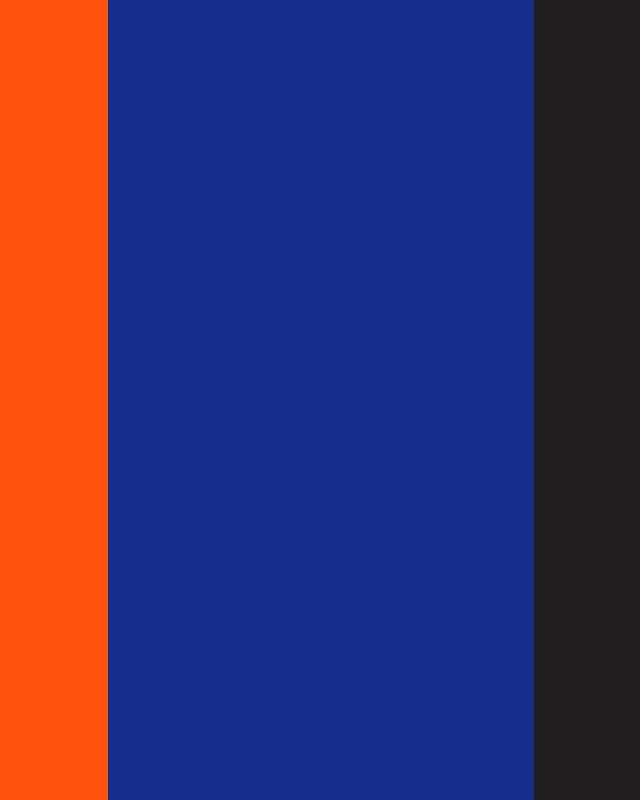
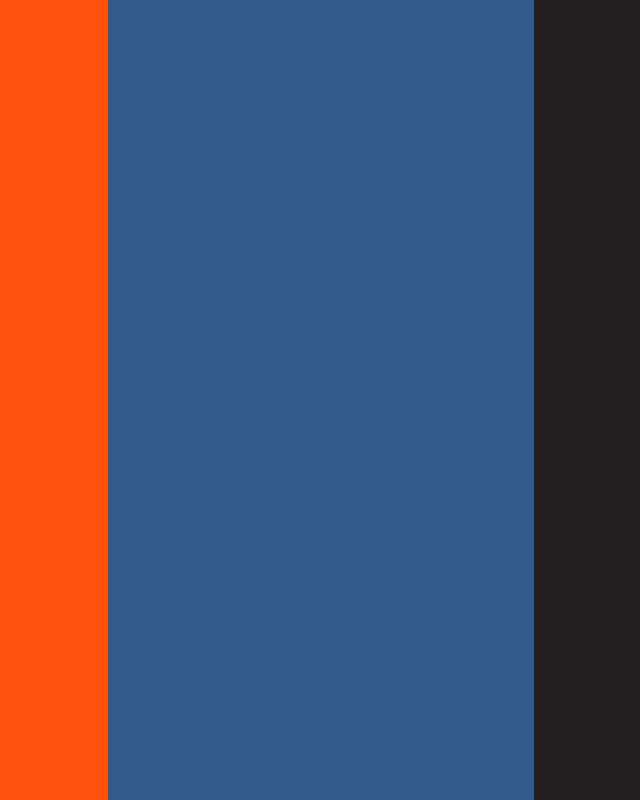
Before and after one commit to arafathossainadi/tp-color-scheme, a plain HTML site: page index.html in a window 1280 px wide. Shown: the whole page, without its empty margins (319-959 px from the left). Drawn offline with nearby package versions, Linux system fonts and the light colour scheme.

Commit message:
Update index.css

```diff
--- a/index.css
+++ b/index.css
@@ -7,7 +7,7 @@ body{
 }
 
 .two{
-	background-color: #162D8C;
+	background-color: #315b8a;
 	height: 100vh;
 	/*overflow: hidden;*/
 }
```
